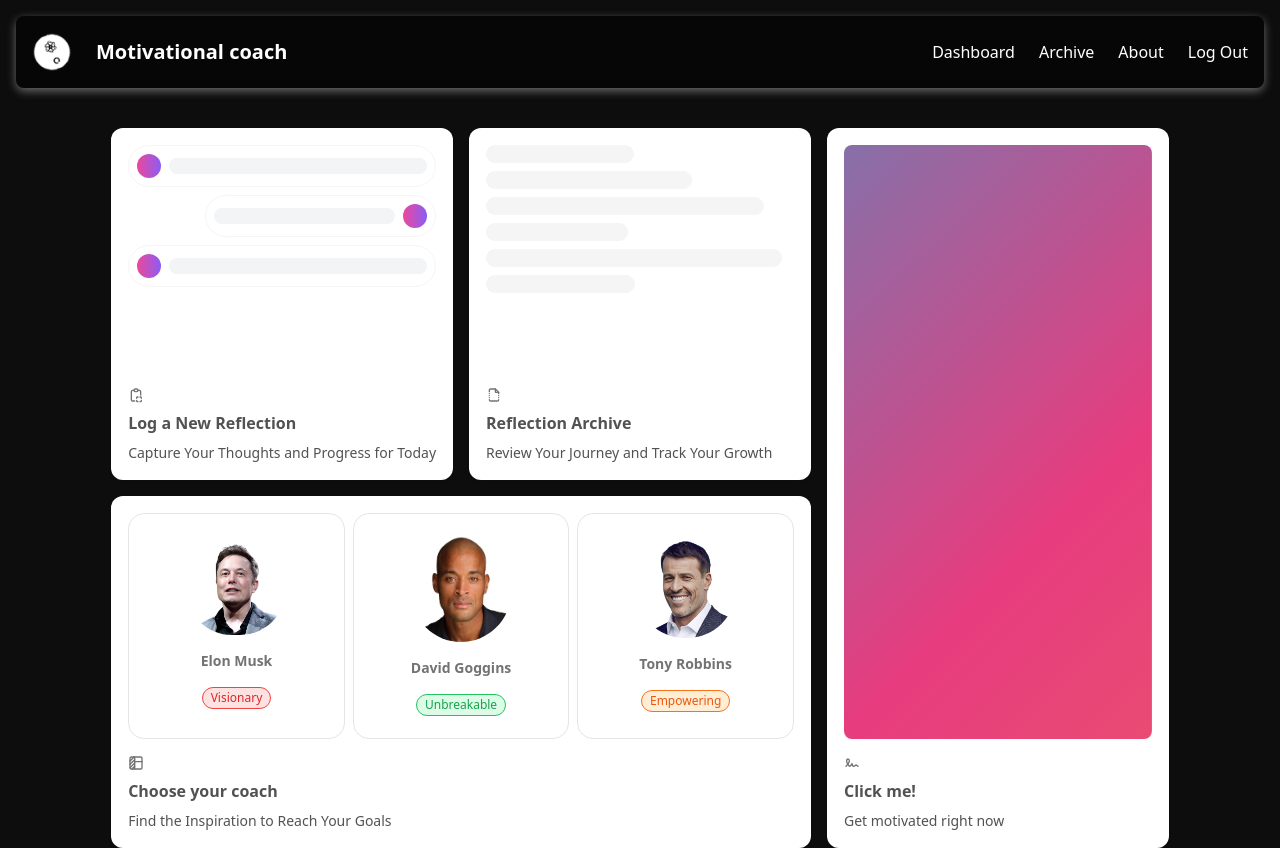
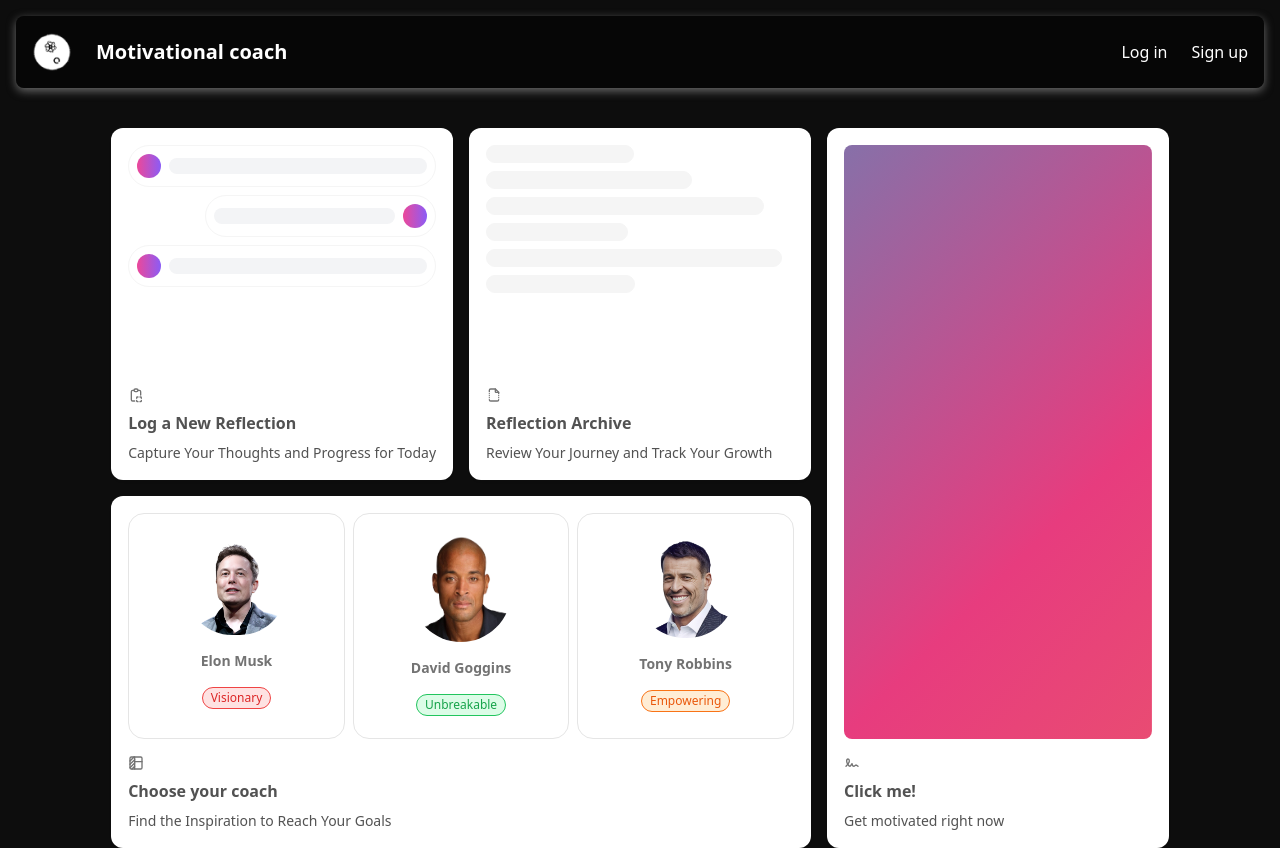
Before and after one commit to vadymmusiienko/motivational_coach, a Next.js app: page /dashboard in a window 1280 px wide. Built offline with nearby package versions, Linux system fonts and the light colour scheme; no server answers.

Commit message:
Different navbar for logged and not logged users

```diff
--- a/app/components/navbar.js
+++ b/app/components/navbar.js
@@ -53,6 +53,7 @@ export default function Navbar({ isLoggedIn }) {
                     </button>
                 </div>
                 {/* Sidebar Links */}
+                {isLoggedIn ? (
                     <ul className="flex flex-col space-y-8 p-4">
                         <li>
                             <Link
@@ -87,6 +88,26 @@ export default function Navbar({ isLoggedIn }) {
                             </button>
                         </li>
                     </ul>
+                ) : (
+                    <ul className="flex flex-col space-y-8 p-4">
+                        <li>
+                            <Link
+                                href="/userAuth/signin"
+                                className="relative text-white hover:underline"
+                            >
+                                Log in
+                            </Link>
+                        </li>
+                        <li>
+                            <Link
+                                href="/userAuth/register"
+                                className="relative text-white hover:underline"
+                            >
+                                Sign up
+                            </Link>
+                        </li>
+                    </ul>
+                )}
             </div>
 
             {/* Horizontal Navbar */}
@@ -115,6 +136,7 @@ export default function Navbar({ isLoggedIn }) {
                 </div>
 
                 {/* Navigation Links */}
+                {isLoggedIn ? (
                     <ul className="hidden md:flex space-x-6">
                         <li>
                             <Link
@@ -149,6 +171,26 @@ export default function Navbar({ isLoggedIn }) {
                             </button>
                         </li>
                     </ul>
+                ) : (
+                    <ul className="hidden md:flex space-x-6">
+                        <li>
+                            <Link
+                                href="/userAuth/signin"
+                                className="relative text-white hover:underline"
+                            >
+                                Log in
+                            </Link>
+                        </li>
+                        <li>
+                            <Link
+                                href="/userAuth/register"
+                                className="relative text-white hover:underline"
+                            >
+                                Sign up
+                            </Link>
+                        </li>
+                    </ul>
+                )}
 
                 {/* Menu Button */}
                 <button
--- a/app/dashboard/components/grid-skeletons.js
+++ b/app/dashboard/components/grid-skeletons.js
@@ -165,7 +165,6 @@ export const SkeletonFour = () => {
 
     // Change the selected coach
     async function handleSelectCoach(voiceId) {
-        //TODO: add loading state
         // Check if already loading
         if (isLoading) return;
 
```
Lines whose indentation alone changed are shown as unchanged.
